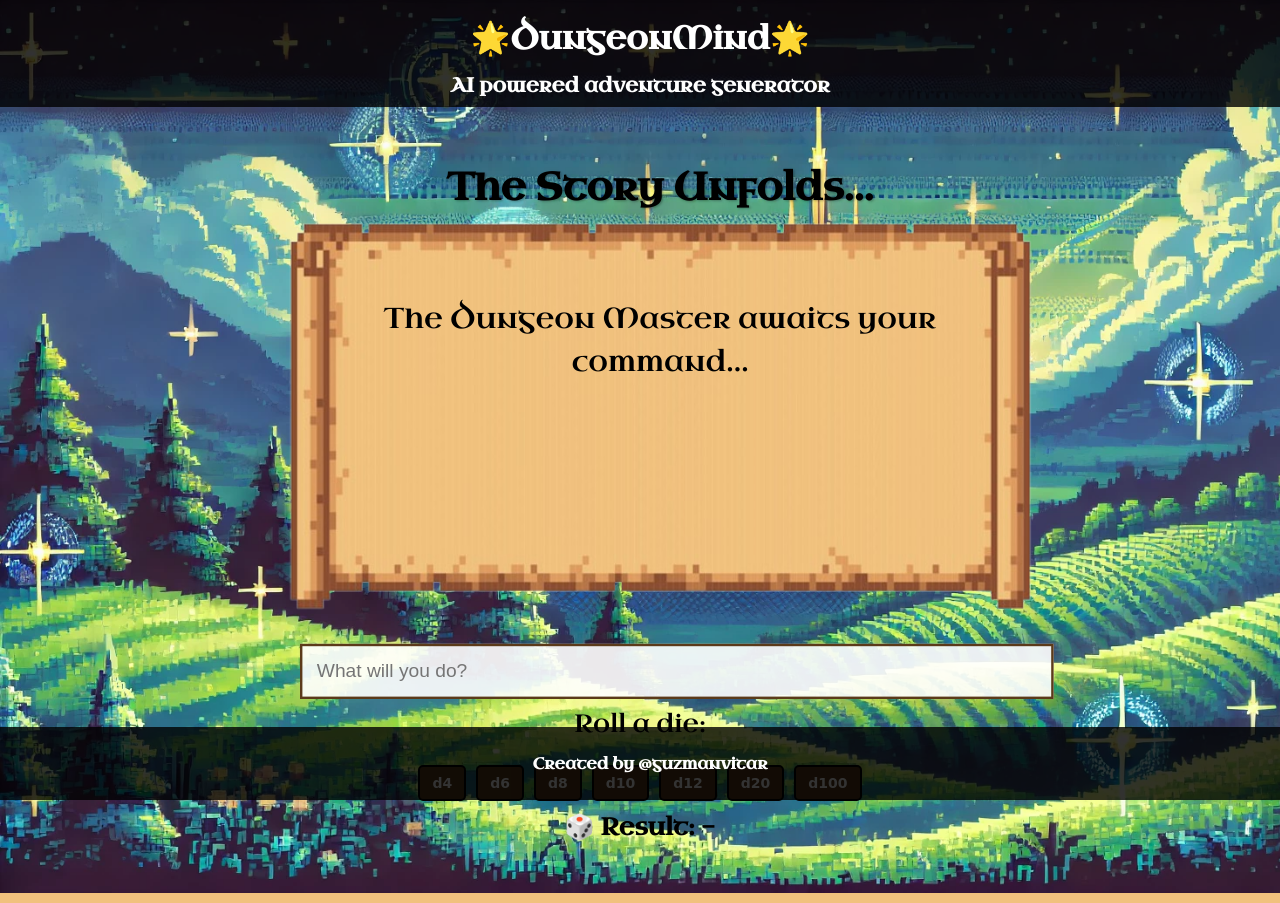
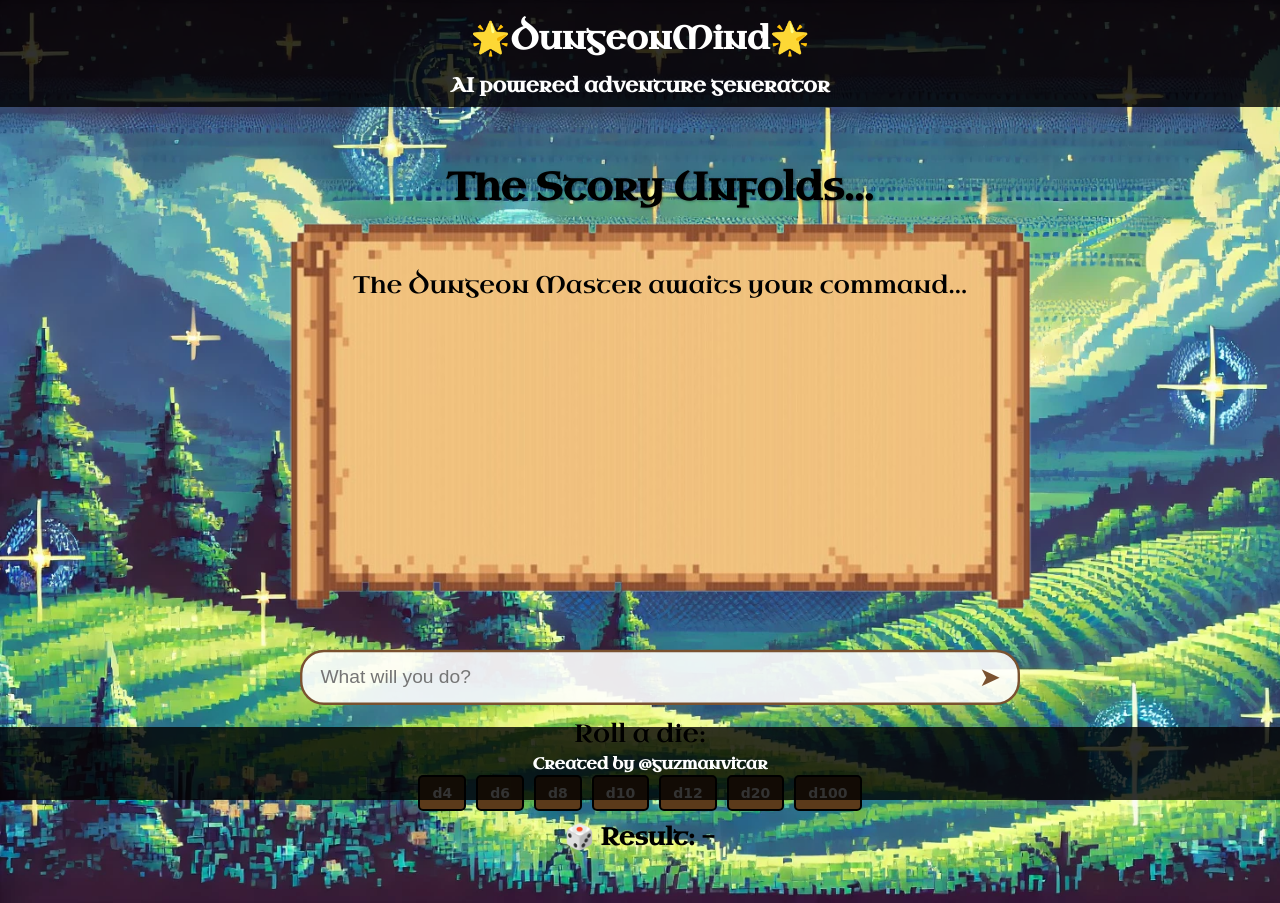
Before and after one commit to guzmanvitar/dungeonmind-llm-rpg-adventure, a Flask app: page / in a window 1280 px wide. Run offline with Flask 3, Linux system fonts and the light colour scheme.

Commit message:
Connect with front-end

```diff
--- a/frontend/static/css/style.css
+++ b/frontend/static/css/style.css
@@ -21,15 +21,15 @@ header {
 
 /* Main Title */
 header h1 {
-    font-size: 32px; /* Keep the same size */
-    margin: 10px 0; /* Reduce top and bottom margins */
+    font-size: 32px;
+    margin: 10px 0;
     line-height: 1.5; /* Tighten spacing */
 }
 
 /* Subtitle */
 header h2 {
-    font-size: 20px; /* Keep the same size */
-    margin: 3px 0; /* Reduce margins */
+    font-size: 20px;
+    margin: 3px 0;
     line-height: 1.3; /* Compact spacing */
 }
 
@@ -86,7 +86,7 @@ footer {
     text-shadow: 1px 1px 2px rgba(0, 0, 0, 0.3);
 }
 
-/* Chat Box Wrapper */
+/* Chat Box  */
 .chat-box {
     width: 100%;
     height: 100%;
@@ -95,30 +95,54 @@ footer {
     justify-content: space-between;
 }
 
-/* Chat Log */
 .chat-log {
     flex-grow: 1;
     overflow-y: auto;
-    padding: 20px; /* Reduced padding for normal spacing */
     color: black;
-    font-size: 24px;
+    font-size: 20px;
     line-height: 1.5;
+    overflow-y: auto;
+    max-height: 280px; /* Keep text within the parchment */
 }
 
-/* Chat Input Box */
 .chat-input {
+    flex-grow: 1;
+    padding: 12px 45px 12px 15px; /* Adjust spacing to fit the arrow button */
+    border: 2px solid #7a5230; /* Gives a parchment-like border */
+    border-radius: 20px;
+    font-size: 16px;
+    background: rgba(255, 255, 255, 0.9);
+    outline: none;
+    text-align: left;
+}
+
+.chat-input-container {
+    display: flex;
+    align-items: center;
+    justify-content: center; /* Ensures horizontal centering */
     width: 100%;
-    padding: 12px;
-    font-size: 16px;
-    border: 2px solid #5b3a1a;
-    background-color: rgba(255, 255, 255, 0.9);
-    margin-bottom: 5px; /* Space from bottom */
+    position: relative;
+    margin-top: 10px;
+}
+
+.send-button {
+    position: absolute;
+    right: 10px;
+    background: none;
+    border: none;
+    font-size: 22px;
+    cursor: pointer;
+    color: #7a5230;
+}
+
+.send-button:hover {
+    color: #000;
 }
 
 /* Dice Roll Section */
 .dice-rolls {
     text-align: center;
-    margin-top: 30px; /* Adds space below parchment */
+    margin-top: 40px; /* Adds space below parchment */
     color: black;
     font-size: 25px;
 }
--- a/frontend/templates/index.html
+++ b/frontend/templates/index.html
@@ -15,12 +15,15 @@
         <div class="parchment">
             <h2 class="parchment-title">The Story Unfolds...</h2>
             <div class="chat-box">
-                <div class="chat-log">
+                <div class="chat-log" id="chat-log">
                     <p>The Dungeon Master awaits your command...</p>
                 </div>
-                <input type="text" class="chat-input" placeholder="What will you do?">
+                <div class="chat-input-container">
+                    <input type="text" class="chat-input" id="user-input" placeholder="What will you do?">
+                    <button class="send-button" onclick="sendMessage()">➤</button>
+                </div>
             </div>
-        </div>
+                                </div>
         <div class="dice-rolls">
             <p>Roll a die:</p>
             <div class="dice-buttons">
```
Also changed, not shown: backend/orchestrator/main.py (+9 -0 lines), frontend/static/js/script.js (+48 -0 lines).
